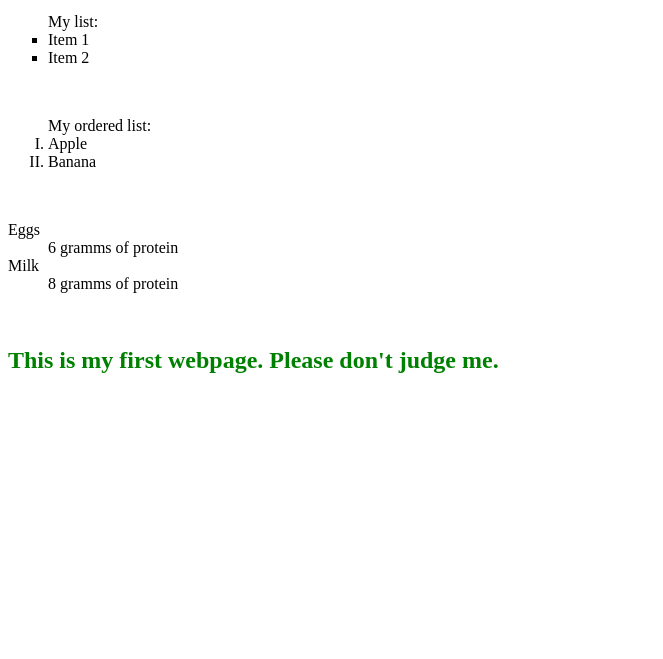
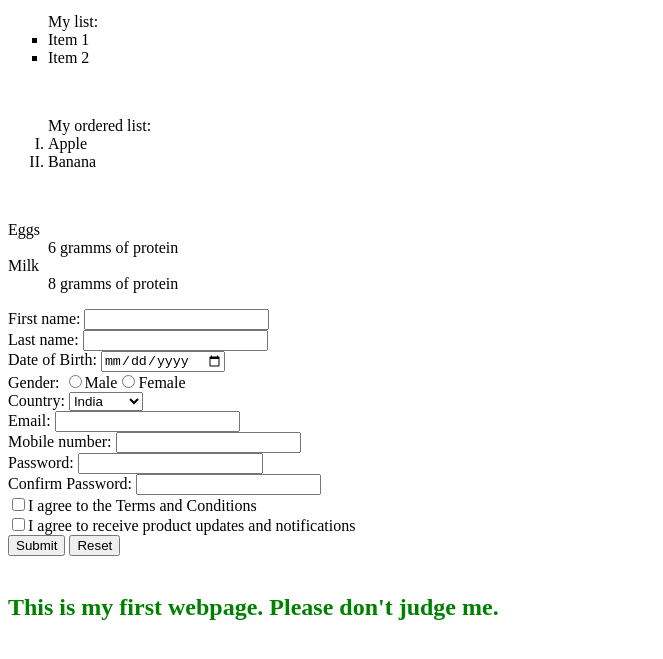
Before and after one commit to kisshere69/my-project2, a plain HTML site: page index.html in a window 1280 px wide. Shown: the part 473-1132 px from the top of the page, without its empty margins (0-663 px from the left). Before the commit the page ends 893 px from the top, so only its background shows below. Drawn offline with Linux system fonts and the light colour scheme.

Commit message:
Add files via upload

```diff
--- a/index.html
+++ b/index.html
@@ -2,9 +2,12 @@
 
 <html lang ="en">
 <head>
-     <meta charset="UTF-8" />
+<meta charset="UTF-8" />
 <meta name="viewport" content="width=device-width" />
+
 <title>My site</title>
+<link rel="stylesheet" type ="text/css "href="style.css"> <!--linking external css file-->
+
     <body>
         <!---- This is a comment -->
 
@@ -13,7 +16,7 @@
         1st paragraph
         </p1>
         <br>
-            <a href ="https://www.google.com"> <!---- redirection to google -->
+            <a href ="https://www.google.com">
                             <img alt="w3schools" src="https://www.w3schools.com/html/pic_trulli.jpg" width="600" height="350">
             </a>
         </br>
@@ -31,19 +34,36 @@
             <li>Banana</li>
             </ol>
         </br>
-
-        <dl>
-            <dt>Eggs</dt>
+        <dl>  <dt>Eggs</dt>
             <dd>6 gramms of protein</dd>
             <dt>Milk</dt>
             <dd>8 gramms of protein</dd>
         </dl>
         <form>
 
+            First name: <input type="text" name="FirstName"><br>
+            Last name: <input type="text" name="LastName"><br>
+            Date of Birth: <input type="date" name="Date of Birth"><br>
+            Gender: <input name="Gender" type="radio">Male<input name="Gender" type="radio">Female<br>
+            Country: <select type ="radio" name="Country">
+                <option value="India">India</option>
+                <option value="USA">USA</option>
+                <option value="UK">UK</option>
+                <option value="Canada">Canada</option>
+                <option value="Australia">Australia</option><br>
+            </select><br>
+            Email: <input type="email" name="Email"><br>
+            Mobile number: <input type="tel" name="MobileNumber" pattern="[0-20]{20}"><br>
+            Password: <input type="password" name="Password"><br>
+            Confirm Password: <input type="password" name="ConfirmPassword"><br>
+
+            <input type="checkbox" name="Terms">I agree to the Terms and Conditions<br>
+            <input type="checkbox" name="Terms">I agree to receive product updates and notifications<br>
+            <input type="submit" value="Submit">
+            <input type="reset" value="Reset">
+
         </form>
-
-
-         <br>
+        <br>
         <h2 style="color:green">This is my first webpage. Please don't judge me.
             </h2>
         </br>
```
